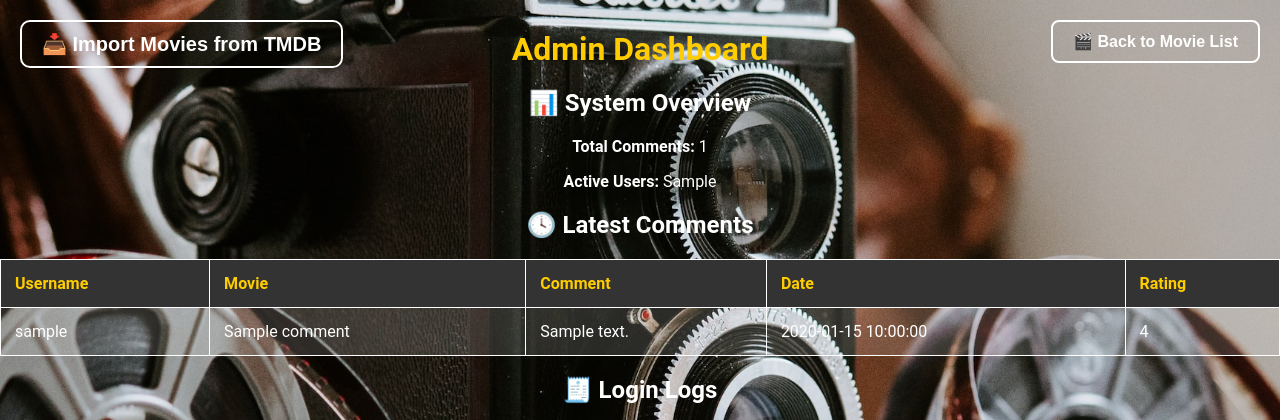
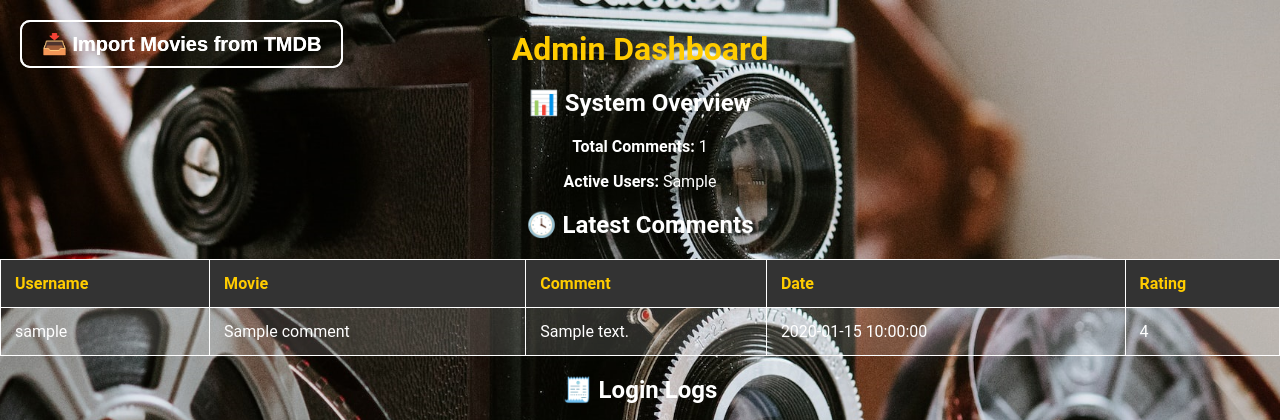
Before and after one commit to sichensong-99/Movie_Recommendation_System, a Flask app: template templates/admin_dashboard.html in a window 1280 px wide. Shown: the top 420 px of the page. Run offline with Flask 3, Linux system fonts and the light colour scheme; the template is opened without the code that fills it: most values are stand-ins (such as "Sample title", 1, 10 or a date in 2020).

Commit message:
Update admin_dashboard.html

```diff
--- a/templates/admin_dashboard.html
+++ b/templates/admin_dashboard.html
@@ -153,9 +153,10 @@
 </head>
 
 <body>
-    <div class="top-right-button">
-        <form action="{{ url_for('movie_list') }}">
-            <button type="submit">🎬 Back to Movie List</button>
+    <div class="top-left-button">
+        <form action="{{ url_for('import_movies') }}" method="GET">
+            <input type="hidden" name="page" value="1">
+            <button type="submit">📥 Import Movies from TMDB</button>
         </form>
     </div>
 
```
